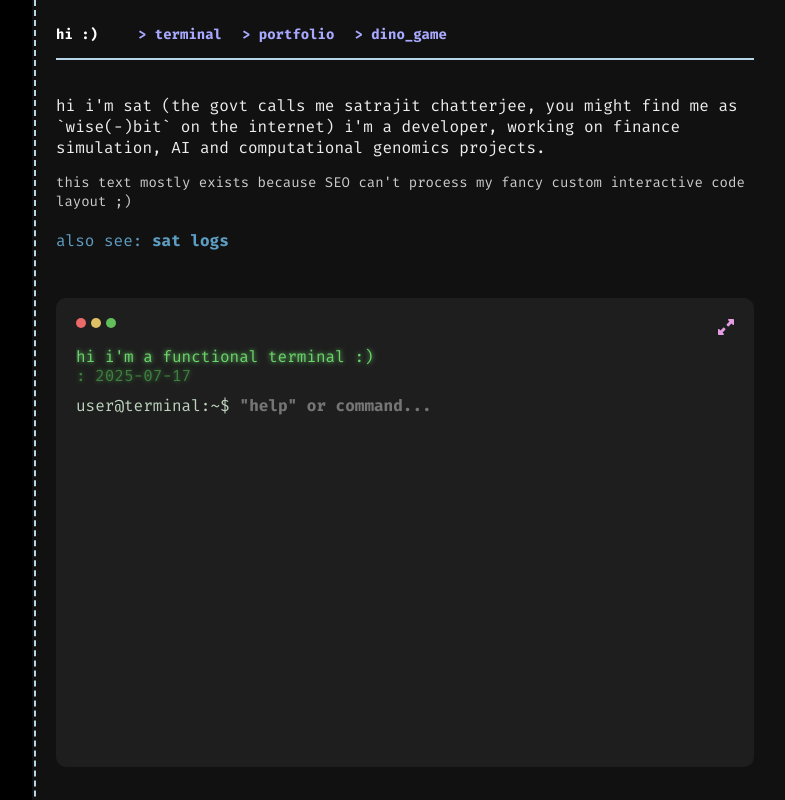
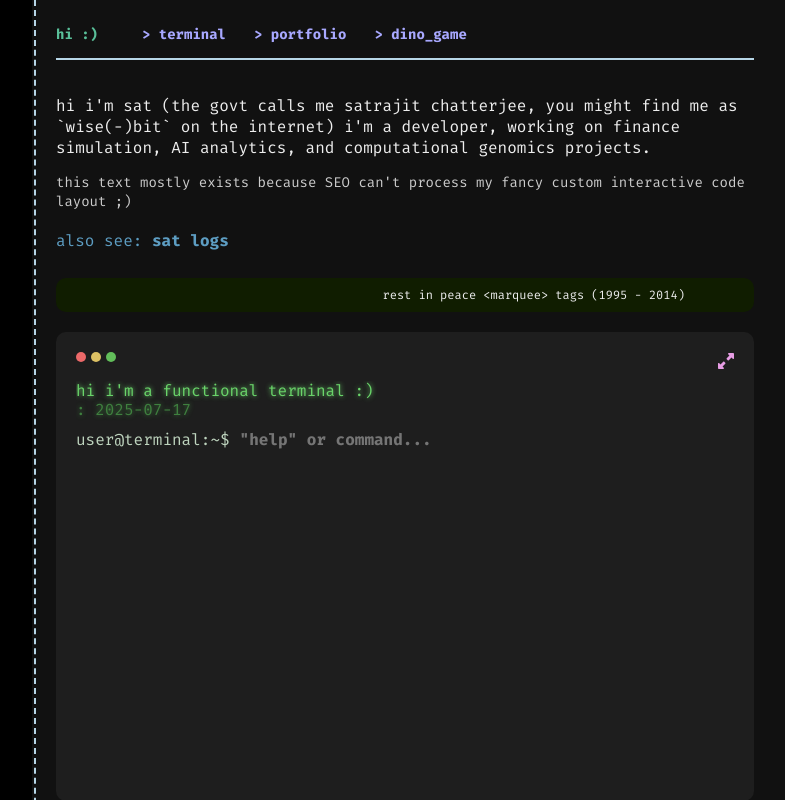
Before and after one commit to wise-bit/wise-bit.github.io, a Next.js app: page / in a window 1280 px wide. Shown: the top 800 px of the page, without its empty margins (94-879 px from the left). Built offline with nearby package versions, Linux system fonts and the light colour scheme.

Commit message:
feat: marquee homage

```diff
--- a/app/not-found.tsx
+++ b/app/not-found.tsx
@@ -13,12 +13,13 @@ export default function NotFound() {
           <Link href='/'>back to home</Link>
         </div>
       </div>
-      <div className={styles.notFoundImage}>
+      <div className={styles.notFoundImageContainer}>
         <Image
           src='/files/calvin_hobbes_invert.png'
           alt='Comic Strip Image'
           width={500}
           height={500}
+          className={styles.notFoundImage}
           loading='eager'
         />
       </div>
--- a/components/Home.tsx
+++ b/components/Home.tsx
@@ -97,6 +97,12 @@ const Home: NextPage<Props> = (_props) => {
           <IntroText />
         </div>
 
+        <div>
+          <div className={styles.marquee}>
+            <p>{'rest in peace <marquee> tags (1995 - 2014)'}</p>
+          </div>
+        </div>
+
         {/* Terminal */}
         <div className={styles.terminal} id='terminalBox'>
           <Terminal publicKey={publicKey} />
--- a/components/IntroText.tsx
+++ b/components/IntroText.tsx
@@ -11,7 +11,7 @@ const IntroText: NextPage<Props> = () => {
           {`
         hi i'm sat (the govt calls me satrajit chatterjee, you might find
         me as \`wise(-)bit\` on the internet) i'm a developer, working on finance
-        simulation, AI and computational genomics projects.
+        simulation, AI analytics, and computational genomics projects.
         `}
         </p>
       </div>
--- a/styles/Home.module.css
+++ b/styles/Home.module.css
@@ -28,6 +28,38 @@
 .terminal {
   /* height: 300px; */
   padding-top: 20px;
+}
+
+.marquee {
+  width: 100%;
+  /* line-height: auto; */
+  border: 0px solid black;
+  border-radius: 10px;
+  background-color: #101d00;
+  color: #eeeeee;
+  white-space: nowrap;
+  overflow: hidden;
+  box-sizing: border-box;
+}
+
+.marquee p {
+  font-family: var(--font-fira-mono), monospace;
+  font-size: 12px;
+  font-weight: 400;
+  display: inline-block;
+  padding: 0px;
+  margin: 10px;
+  padding-left: 100%;
+  animation: marquee 15s linear infinite;
+}
+
+@keyframes marquee {
+  0% {
+    transform: translate(0, 0);
+  }
+  100% {
+    transform: translate(-100%, 0);
+  }
 }
 
 /* @media screen and (max-width: 767px) {
--- a/styles/Navbar.module.css
+++ b/styles/Navbar.module.css
@@ -16,13 +16,49 @@
 }
 
 .hiText {
-  color: white;
+  /* color: white; */
+  animation: rainbow 1s linear infinite;
   margin-right: 20px;
 }
 
 .navBtn {
   color: #a8a8ff;
+  padding: 4px;
+  border: 0px solid black;
+  border-radius: 10px;
   cursor:
     url('../public/cursor_old.png') 8 8,
     default;
 }
+
+.navBtn:hover {
+  background: #000000;
+  animation: rainbow 0.5s linear infinite;
+}
+
+@keyframes rainbow {
+  0% {
+    color: #ff0000;
+  }
+  20% {
+    color: #ff7f00;
+  }
+  40% {
+    color: #ffff00;
+  }
+  60% {
+    color: #00ff00;
+  }
+  80% {
+    color: #9494ff;
+  }
+  100% {
+    color: #ff0000;
+  }
+}
+
+@media (max-width: 768px) {
+  .navContainer {
+    gap: 10px;
+  }
+}
```
Also changed, not shown: styles/NotFound.module.css (+10 -1 lines).
